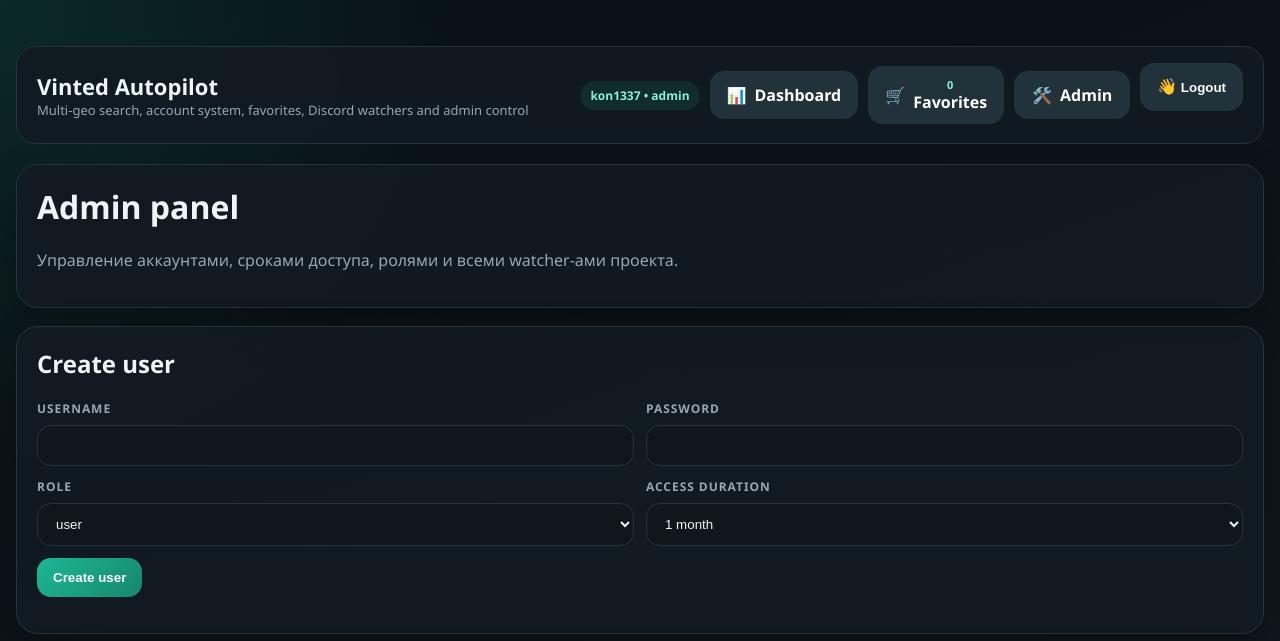
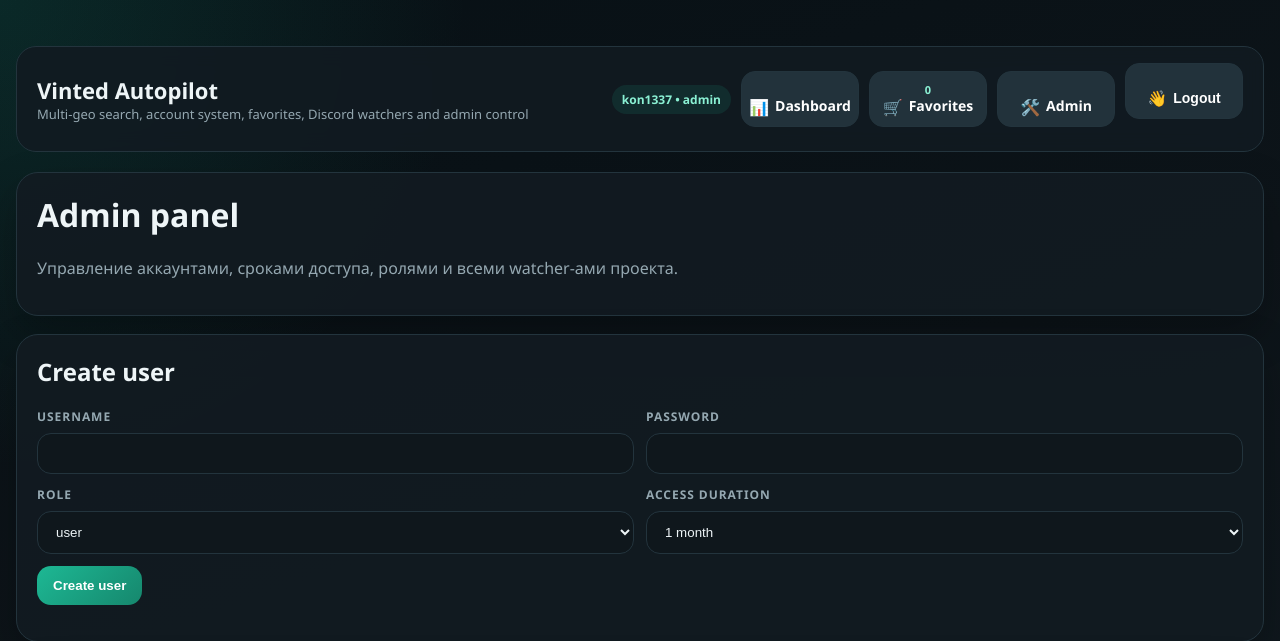
Before and after one commit to ttsshhaaa/vinted, a Flask app: page /admin in a window 1280 px wide. Shown: the top 641 px of the page. Run offline with Flask 3, Linux system fonts and the light colour scheme; the visitor is signed in with stand-in values (Sample User, id 1); data comes from the database, SQL or seed files in the repository; data that the repository does not hold is empty; some libraries are stand-ins or nearby versions.

Commit message:
Align header buttons evenly

```diff
--- a/templates/base.html
+++ b/templates/base.html
@@ -40,16 +40,20 @@
     .btn.icon-btn { display: inline-flex; align-items: center; gap: 8px; }
     .nav-actions { display: flex; gap: 10px; flex-wrap: wrap; align-items: center; }
     .nav-btn {
-      min-width: 116px;
-      min-height: 48px;
+      width: 118px;
+      height: 56px;
+      padding: 8px 12px;
       justify-content: center;
       text-align: center;
+      flex-direction: column;
+      gap: 2px;
     }
-    .nav-btn.tight { min-width: 92px; }
+    .nav-btn.tight { width: 118px; }
     .nav-icon { font-size: 16px; line-height: 1; }
-    .nav-stack { display: inline-flex; flex-direction: column; align-items: center; line-height: 1.05; gap: 3px; }
-    .nav-stack .count { font-size: 11px; color: #8bf1d4; font-weight: 800; }
-    .nav-stack .label { font-size: 16px; color: white; font-weight: 700; }
+    .nav-stack { display: inline-flex; flex-direction: column; align-items: center; justify-content: center; line-height: 1.05; gap: 3px; min-height: 36px; }
+    .nav-stack .count { font-size: 11px; color: #8bf1d4; font-weight: 800; min-height: 12px; }
+    .nav-stack .count.placeholder { visibility: hidden; }
+    .nav-stack .label { font-size: 14px; color: white; font-weight: 700; display: inline-flex; align-items: center; gap: 6px; }
     .btn.secondary, .secondary button, button.secondary {
       background: #22323b; border: 1px solid var(--line);
     }
@@ -124,26 +128,31 @@
       <div class="nav-actions">
         <span class="pill">{{ current_user['username'] }} • {{ current_user['role'] }}</span>
         <a class="btn secondary icon-btn nav-btn" href="{{ url_for('dashboard') }}">
-          <span class="nav-icon" aria-hidden="true">📊</span>
-          <span>Dashboard</span>
+          <span class="nav-stack">
+            <span class="count placeholder">0</span>
+            <span class="label"><span class="nav-icon" aria-hidden="true">📊</span><span>Dashboard</span></span>
+          </span>
         </a>
         <a class="btn secondary icon-btn nav-btn" href="{{ url_for('favorites_page') }}">
-          <span class="nav-icon" aria-hidden="true">🛒</span>
           <span class="nav-stack">
             <span class="count">{{ favorites_count }}</span>
-            <span class="label">Favorites</span>
+            <span class="label"><span class="nav-icon" aria-hidden="true">🛒</span><span>Favorites</span></span>
           </span>
         </a>
         {% if current_user['role'] == 'admin' %}
         <a class="btn secondary icon-btn nav-btn" href="{{ url_for('admin_panel') }}">
-          <span class="nav-icon" aria-hidden="true">🛠️</span>
-          <span>Admin</span>
+          <span class="nav-stack">
+            <span class="count placeholder">0</span>
+            <span class="label"><span class="nav-icon" aria-hidden="true">🛠️</span><span>Admin</span></span>
+          </span>
         </a>
         {% endif %}
         <form method="post" action="{{ url_for('logout') }}">
           <button class="secondary icon-btn nav-btn tight" type="submit">
-            <span class="nav-icon" aria-hidden="true">👋</span>
-            <span>Logout</span>
+            <span class="nav-stack">
+              <span class="count placeholder">0</span>
+              <span class="label"><span class="nav-icon" aria-hidden="true">👋</span><span>Logout</span></span>
+            </span>
           </button>
         </form>
       </div>
```
